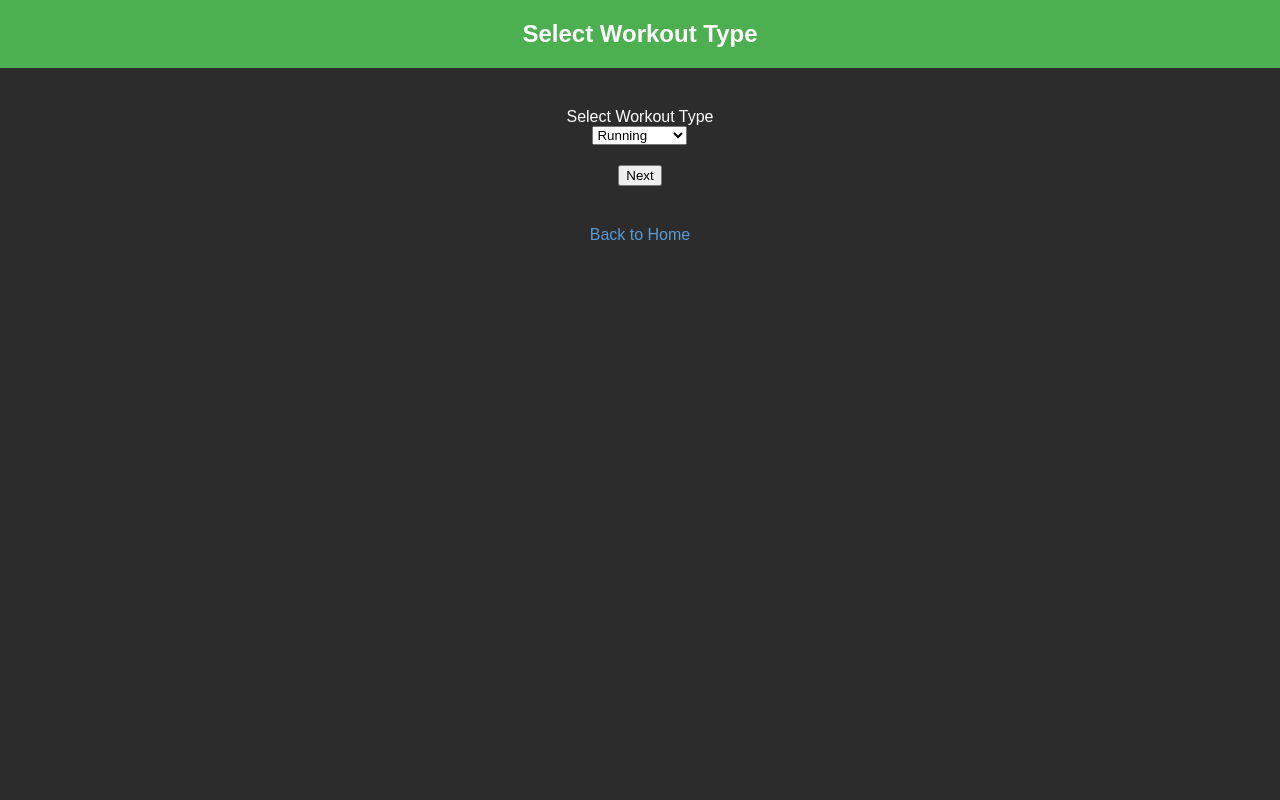
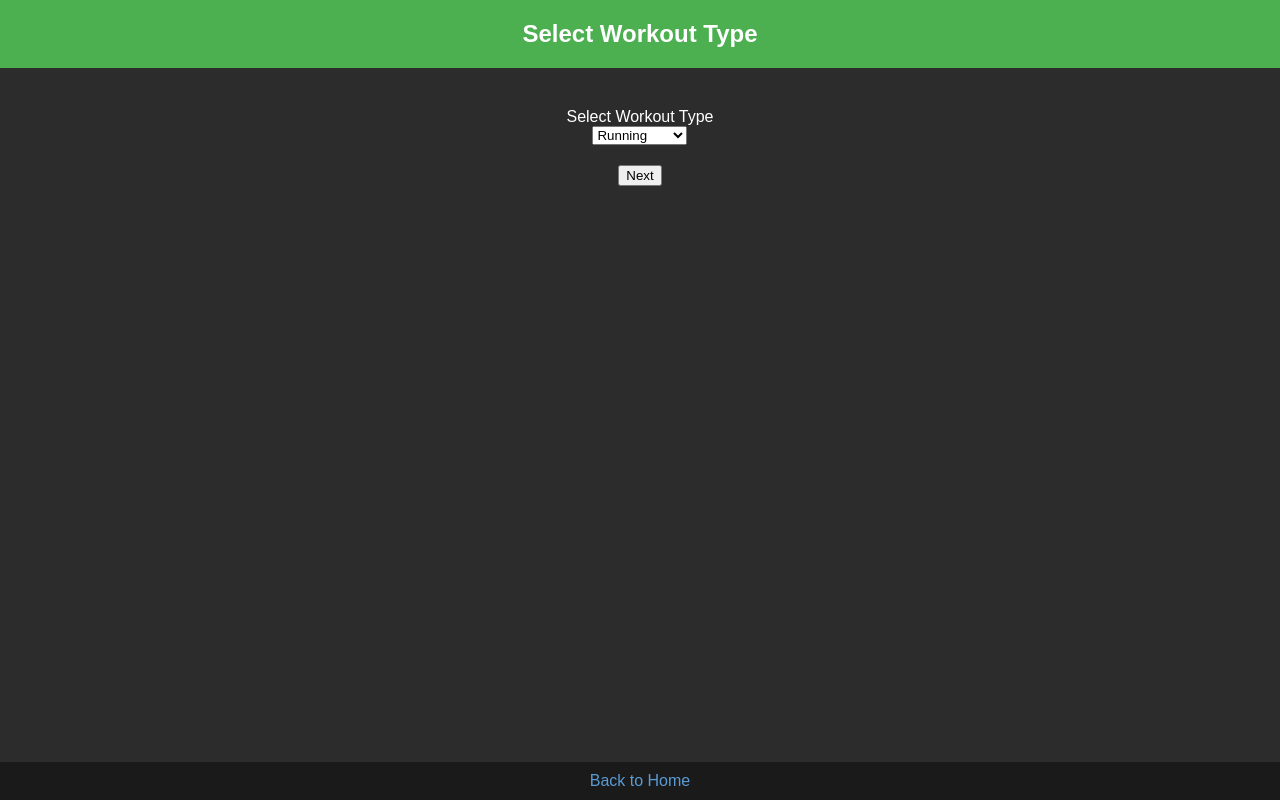
Before and after one commit to DrDimonic/fitness_tracking_app, a Flask app: page /log_workout in a window 1280 px wide. Run offline with Flask 3, Linux system fonts and the light colour scheme.

Commit message:
Update style

```diff
--- a/app/templates/select_workout_type.html
+++ b/app/templates/select_workout_type.html
@@ -40,6 +40,14 @@
             cursor: pointer; /* Ensures pointer cursor on hover */
         }
 
+        footer {
+            width: 100%;
+            text-align: center;
+            margin-top: auto;
+            padding: 10px;
+            background-color: #1a1a1a; /* Darker gray footer */
+        }
+
         .link {
             color: #5A9BD5; /* Blue between royal and light blue */
             text-decoration: none;
@@ -58,6 +66,8 @@
         <p>{{ form.workout_type.label }}<br>{{ form.workout_type() }}</p>
         <p><button class="btn">{{ form.submit() }}</button></p>
     </form>
-    <a href="{{ url_for('main.index') }}" class="link">Back to Home</a>
+    <footer>
+        <a href="{{ url_for('main.index') }}" class="link">Back to Home</a>
+    </footer>
 </body>
 </html>
```
